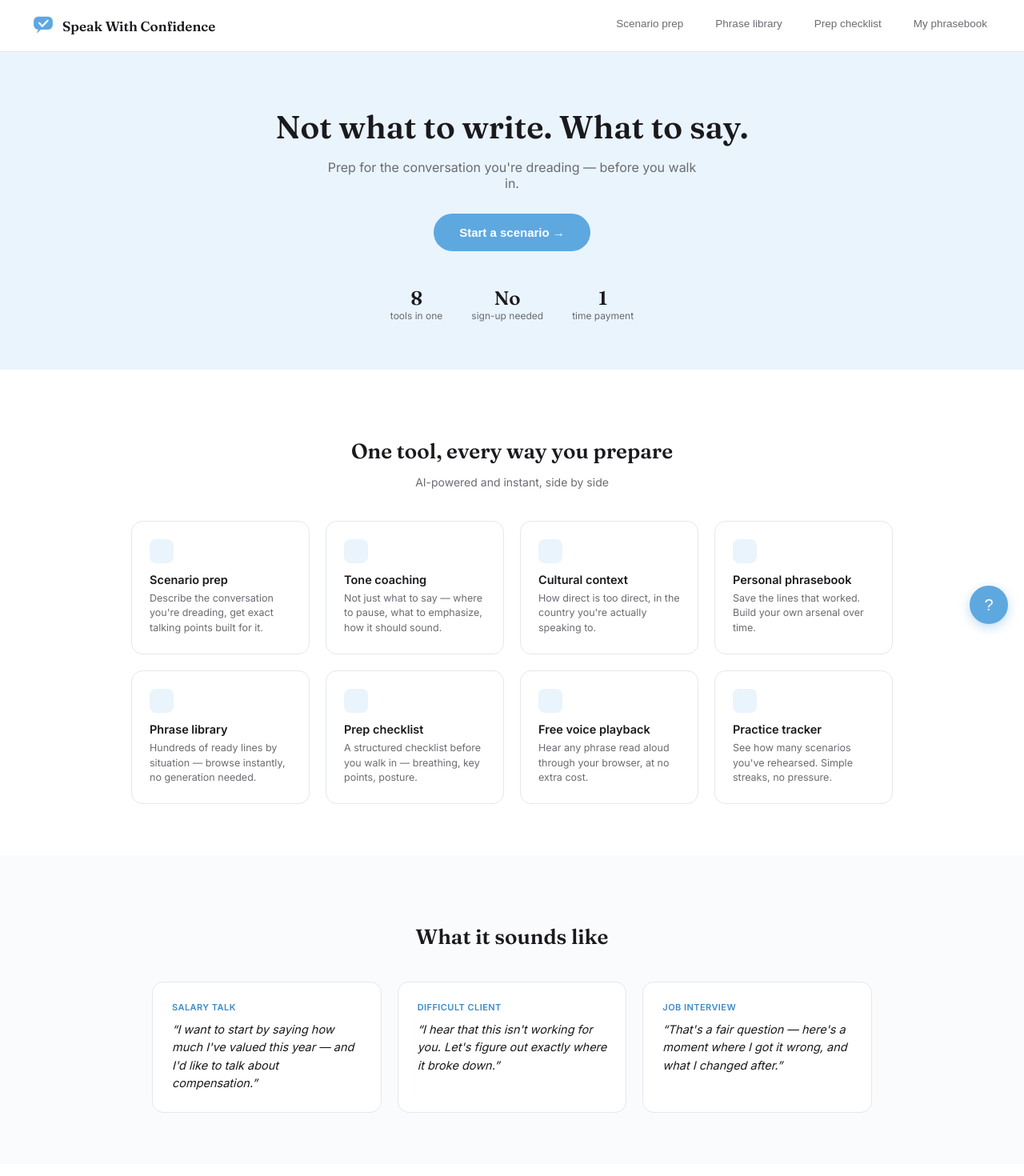
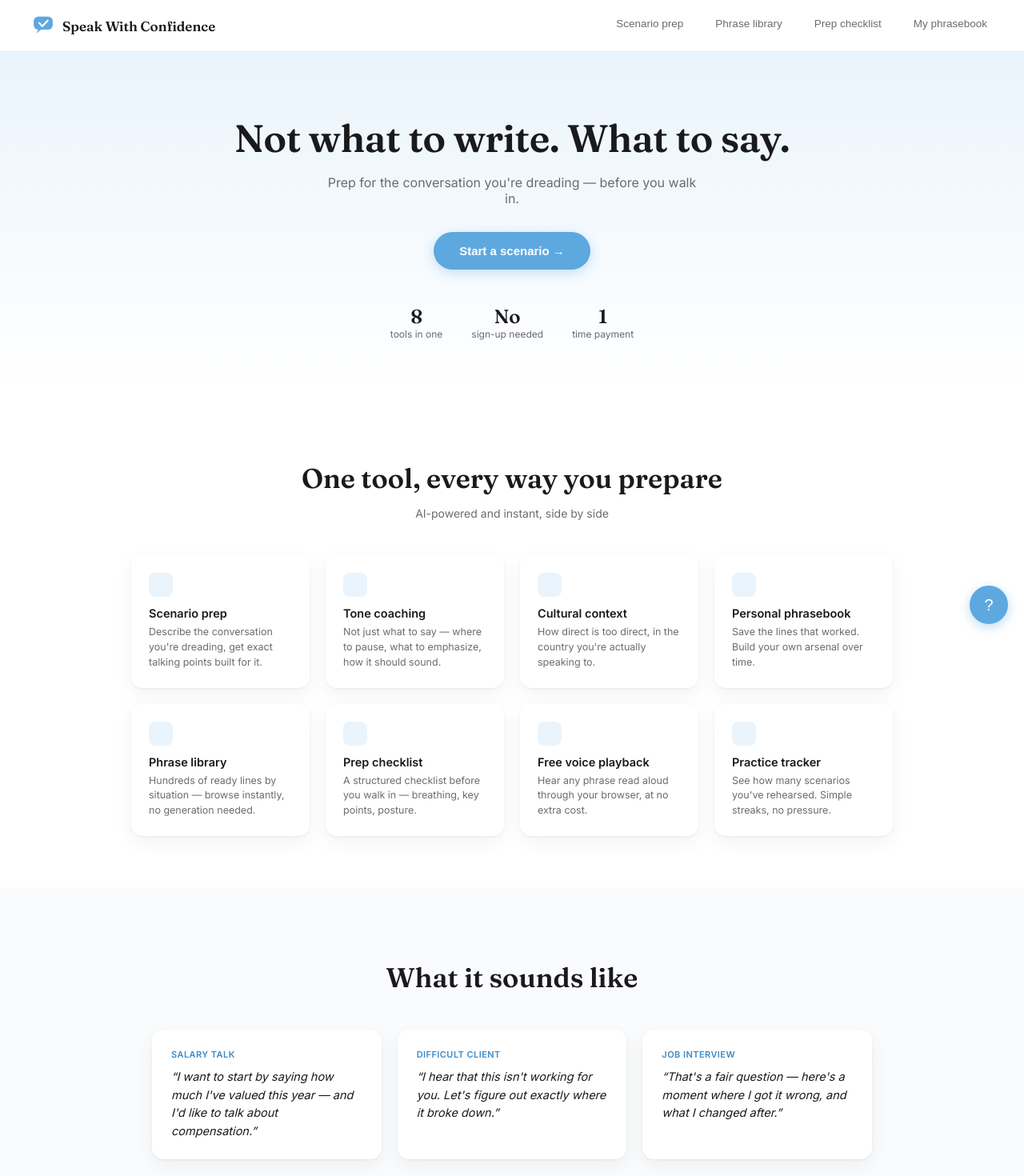
Before and after one commit to kssw117-sudo/Speak-with-confidence-AI, a React (Vite) app: page / in a window 1280 px wide. Shown: the top 1470 px of the page at 80% size. Built offline with nearby package versions, Linux system fonts and the light colour scheme.

Commit message:
Update App.jsx

```diff
--- a/src/App.jsx
+++ b/src/App.jsx
@@ -215,6 +215,13 @@ export default function App() {
         @import url('https://fonts.googleapis.com/css2?family=Fraunces:opsz,wght@9..144,300;9..144,500;9..144,600&family=Inter:wght@400;500;600&display=swap');
         * { box-sizing: border-box; }
         body { margin: 0; }
+        .premium-card { box-shadow: 0 1px 3px rgba(20,20,30,0.06), 0 8px 24px rgba(20,20,30,0.05); transition: transform 0.2s ease, box-shadow 0.2s ease; }
+        .premium-card:hover { transform: translateY(-3px); box-shadow: 0 4px 10px rgba(20,20,30,0.08), 0 16px 36px rgba(20,20,30,0.1); }
+        .premium-btn { transition: transform 0.15s ease, box-shadow 0.2s ease; }
+        .premium-btn:hover:not(:disabled) { transform: translateY(-2px); box-shadow: 0 8px 22px rgba(94,168,224,0.4); }
+        .premium-btn:active:not(:disabled) { transform: scale(0.98); }
+        .shimmer-line { background: linear-gradient(90deg, #F0F3F6 0%, #E3ECF4 50%, #F0F3F6 100%); background-size: 200% 100%; animation: shimmer 1.5s ease-in-out infinite; }
+        @keyframes shimmer { 0% { background-position: 200% 0; } 100% { background-position: -200% 0; } }
       `}</style>
 
       <header style={{
@@ -249,16 +256,16 @@ export default function App() {
       {page === 'home' && (
         <>
           {/* ---------- HERO ---------- */}
-          <div style={{ background: SKY_PALE, padding: '70px 24px 60px' }}>
+          <div style={{ background: `linear-gradient(180deg, ${SKY_PALE} 0%, #FFFFFF 100%)`, padding: '80px 24px 60px' }}>
             <div style={{ maxWidth: 720, margin: '0 auto', textAlign: 'center' }}>
-              <h1 style={{ fontFamily: "'Fraunces', serif", fontWeight: 600, fontSize: 40, lineHeight: 1.2, margin: '0 0 16px' }}>
+              <h1 style={{ fontFamily: "'Fraunces', serif", fontWeight: 600, fontSize: 48, lineHeight: 1.15, margin: '0 0 18px', letterSpacing: '-0.01em' }}>
                 Not what to write. What to say.
               </h1>
-              <p style={{ fontSize: 16, color: INK_SOFT, maxWidth: 480, margin: '0 auto 28px' }}>
+              <p style={{ fontSize: 16, color: INK_SOFT, maxWidth: 480, margin: '0 auto 32px' }}>
                 Prep for the conversation you're dreading — before you walk in.
               </p>
-              <button onClick={() => setPage('scenario')}
-                style={{ padding: '15px 32px', borderRadius: 999, border: 'none', cursor: 'pointer', background: SKY, color: '#FFF', fontSize: 15, fontWeight: 600 }}>
+              <button onClick={() => setPage('scenario')} className="premium-btn"
+                style={{ padding: '15px 32px', borderRadius: 999, border: 'none', cursor: 'pointer', background: SKY, color: '#FFF', fontSize: 15, fontWeight: 600, boxShadow: '0 4px 16px rgba(94,168,224,0.35)' }}>
                 Start a scenario &rarr;
               </button>
               <div style={{ display: 'flex', justifyContent: 'center', gap: 36, marginTop: 44, flexWrap: 'wrap' }}>
@@ -271,15 +278,15 @@ export default function App() {
 
           {/* ---------- FEATURES GRID ---------- */}
           <div style={{ maxWidth: 1000, margin: '0 auto', padding: '64px 24px' }}>
-            <h2 style={{ fontFamily: "'Fraunces', serif", fontWeight: 600, fontSize: 26, textAlign: 'center', marginBottom: 8 }}>
+            <h2 style={{ fontFamily: "'Fraunces', serif", fontWeight: 600, fontSize: 34, textAlign: 'center', marginBottom: 10 }}>
               One tool, every way you prepare
             </h2>
-            <p style={{ textAlign: 'center', color: INK_SOFT, fontSize: 14, marginBottom: 40 }}>
+            <p style={{ textAlign: 'center', color: INK_SOFT, fontSize: 14, marginBottom: 44 }}>
               AI-powered and instant, side by side
             </p>
             <div style={{ display: 'grid', gridTemplateColumns: 'repeat(auto-fit, minmax(220px, 1fr))', gap: 20 }}>
               {FEATURES.map((f, i) => (
-                <div key={i} style={{ padding: 22, borderRadius: 14, border: `1px solid ${LINE}`, background: '#FFF' }}>
+                <div key={i} className="premium-card" style={{ padding: 22, borderRadius: 14, background: '#FFF' }}>
                   <div style={{ width: 30, height: 30, borderRadius: 8, background: SKY_PALE, marginBottom: 12 }} />
                   <div style={{ fontWeight: 600, fontSize: 14.5, marginBottom: 6 }}>{f.title}</div>
                   <div style={{ fontSize: 12.5, color: INK_SOFT, lineHeight: 1.5 }}>{f.body}</div>
@@ -291,12 +298,12 @@ export default function App() {
           {/* ---------- EXAMPLE SCENARIOS ---------- */}
           <div style={{ background: '#FAFBFC', padding: '64px 24px' }}>
             <div style={{ maxWidth: 900, margin: '0 auto' }}>
-              <h2 style={{ fontFamily: "'Fraunces', serif", fontWeight: 600, fontSize: 26, textAlign: 'center', marginBottom: 40 }}>
+              <h2 style={{ fontFamily: "'Fraunces', serif", fontWeight: 600, fontSize: 34, textAlign: 'center', marginBottom: 44 }}>
                 What it sounds like
               </h2>
               <div style={{ display: 'grid', gridTemplateColumns: 'repeat(auto-fit, minmax(240px, 1fr))', gap: 20 }}>
                 {SCENARIOS.map((s, i) => (
-                  <div key={i} style={{ padding: 24, borderRadius: 14, background: '#FFF', border: `1px solid ${LINE}` }}>
+                  <div key={i} className="premium-card" style={{ padding: 24, borderRadius: 14, background: '#FFF' }}>
                     <div style={{ fontSize: 11, color: SKY_DEEP, fontWeight: 600, textTransform: 'uppercase', letterSpacing: '0.04em', marginBottom: 10 }}>{s.tag}</div>
                     <p style={{ fontSize: 14.5, lineHeight: 1.55, margin: 0, fontStyle: 'italic' }}>&ldquo;{s.line}&rdquo;</p>
                   </div>
@@ -354,15 +361,26 @@ export default function App() {
               <textarea value={situation} onChange={e => setSituation(e.target.value)} rows={4}
                 placeholder="Asking my manager for a raise after a strong quarter, but the company just announced a hiring freeze..."
                 style={{ width: '100%', padding: 16, borderRadius: 12, border: `1px solid ${LINE}`, fontSize: 14.5, resize: 'vertical', marginBottom: 20 }} />
-              <button onClick={handleGenerate} disabled={loading}
-                style={{ padding: '14px 30px', borderRadius: 999, border: 'none', cursor: 'pointer', background: SKY, color: '#FFF', fontSize: 14.5, fontWeight: 600, opacity: loading ? 0.6 : 1 }}>
+              <button onClick={handleGenerate} disabled={loading} className="premium-btn"
+                style={{ padding: '14px 30px', borderRadius: 999, border: 'none', cursor: 'pointer', background: SKY, color: '#FFF', fontSize: 14.5, fontWeight: 600, opacity: loading ? 0.6 : 1, boxShadow: '0 4px 14px rgba(94,168,224,0.3)' }}>
                 {loading ? 'Preparing...' : unlocked ? 'Get talking points' : 'Get talking points (1 free preview)'}
               </button>
             </>
           )}
+
+          {loading && (
+            <div style={{ marginTop: 48 }}>
+              <div className="shimmer-line" style={{ height: 100, borderRadius: 16, marginBottom: 16 }} />
+              <div style={{ display: 'flex', justifyContent: 'space-between' }}>
+                <div className="shimmer-line" style={{ width: 44, height: 44, borderRadius: '50%' }} />
+                <div className="shimmer-line" style={{ width: 44, height: 44, borderRadius: '50%' }} />
+              </div>
+            </div>
+          )}
+
           {result && result.points && (
             <div style={{ marginTop: 48 }}>
-              <div style={{ background: '#F7FAFC', borderRadius: 16, padding: 32, border: `1px solid ${LINE}`, minHeight: 140 }}>
+              <div className="premium-card" style={{ background: '#F7FAFC', borderRadius: 16, padding: 32, minHeight: 140 }}>
                 <div style={{ fontSize: 12, color: SKY_DEEP, fontWeight: 600, marginBottom: 10, textTransform: 'uppercase', letterSpacing: '0.04em' }}>{cardIndex + 1} / {result.points.length}</div>
                 <p style={{ fontSize: 17, lineHeight: 1.6, margin: 0 }}>{result.points[cardIndex]}</p>
               </div>
```
